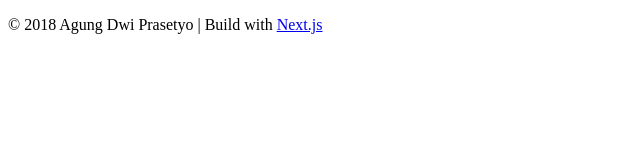
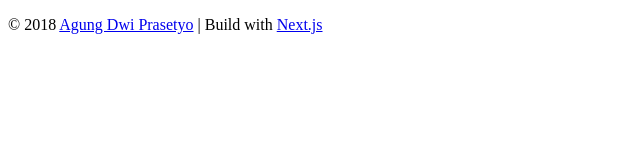
Before and after one commit to agungdwiprasetyo/agungkiki, a Next.js app: page /components/footer in a window 1280 px wide. Shown: the top 160 px of the page, without its empty margins (0-640 px from the left). Built offline with nearby package versions, Linux system fonts and the light colour scheme.

Commit message:
update header & footer

```diff
--- a/pages/components/footer.js
+++ b/pages/components/footer.js
@@ -12,7 +12,7 @@ class FooterComponent extends PureComponent {
                     <div className="footer-btm-agileinfo">
                         <div className="col-md-12 col-xs-12 footer-grid footer-review">
                             <div className="copy-w3lsright">
-                                <p>© 2018 Agung Dwi Prasetyo | Build with <a href="https://nextjs.org/" target="_blank">Next.js</a></p>
+                                <p>© 2018 <a href="https://www.linkedin.com/in/agung-dwi-prasetyo/" target="_blank">Agung Dwi Prasetyo</a> | Build with <a href="https://nextjs.org/" target="_blank">Next.js</a></p>
                             </div>
                         </div>
                         <div className="clearfix"> </div>
--- a/pages/components/home.js
+++ b/pages/components/home.js
@@ -41,9 +41,7 @@ class HomeComponent extends PureComponent {
                             </div>
                             <div className="agileits-w3layouts-icons">
                                 <div className="social-icon w3-agile">
-                                    <a href="https://web.facebook.com/agungdwip22" target="_blank" className="social-button facebook"><i className="fa fa-facebook"></i></a>
                                     <a href="https://github.com/agungdwiprasetyo/agungkiki" target="_blank" className="social-button github"><i className="fa fa-github"></i></a>
-                                    <a href="https://www.instagram.com/agungdp22" target="_blank" className="social-button instagram"><i className="fa fa-instagram"></i></a>
                                 </div>
                             </div>
                             <div className="clearfix"> </div>
```
